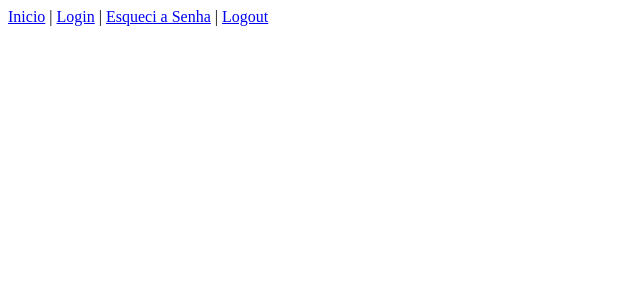
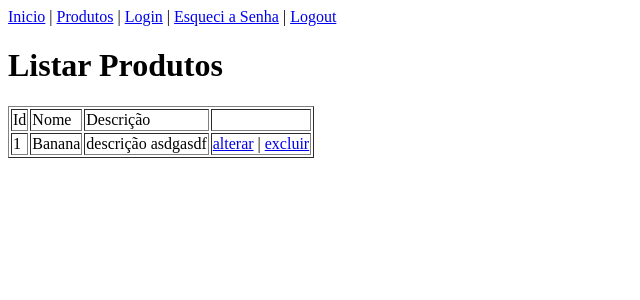
Before and after one commit to FelipeRfariasDev/angular-produtos, an Angular app: page /listar-produtos in a window 1280 px wide. Before the commit this address led to /. Shown: the top 300 px of the page, without its empty margins (0-640 px from the left). Built offline with nearby package versions, Linux system fonts and the light colour scheme.

Commit message:
-> tag: produtos listar html

```diff
--- a/src/app/app-routing.module.ts
+++ b/src/app/app-routing.module.ts
@@ -5,6 +5,7 @@ import { HomeComponent } from './components/home/home.component';
 import { LoginComponent } from './components/autenticacao/login/login.component';
 import { EsqueciSenhaComponent } from './components/autenticacao/esqueci-senha/esqueci-senha.component';
 import { LogoutComponent } from './components/autenticacao/logout/logout.component';
+import { ListarProdutosComponent } from './components/produtos/listar/listar-produtos.component';
 
 const routes: Routes = [
   { path: '', component: HomeComponent, pathMatch: 'full' },
@@ -12,6 +13,7 @@ const routes: Routes = [
   { path: 'login', component: LoginComponent },
   { path: 'esqueci-senha', component: EsqueciSenhaComponent },
   { path: 'logout', component: LogoutComponent },
+  { path: 'listar-produtos', component: ListarProdutosComponent },
 ];
 
 @NgModule({
--- a/src/app/app.module.ts
+++ b/src/app/app.module.ts
@@ -10,6 +10,7 @@ import { LoginComponent } from './components/autenticacao/login/login.component'
 import { EsqueciSenhaComponent } from './components/autenticacao/esqueci-senha/esqueci-senha.component';
 import { LogoutComponent } from './components/autenticacao/logout/logout.component';
 import { HomeComponent } from './components/home/home.component';
+import { ListarProdutosComponent } from './components/produtos/listar/listar-produtos.component';
 
 @NgModule({
   declarations: [
@@ -18,7 +19,8 @@ import { HomeComponent } from './components/home/home.component';
     MenuComponent,
     LoginComponent,
     EsqueciSenhaComponent,
-    LogoutComponent
+    LogoutComponent,
+    ListarProdutosComponent
   ],
   imports: [
     BrowserModule,
--- a/src/app/components/menu/menu.component.html
+++ b/src/app/components/menu/menu.component.html
@@ -1,4 +1,6 @@
 <a [routerLink]="['/home']">Inicio</a> |
+
+<a [routerLink]="['/listar-produtos']">Produtos</a> |
 
 <a [routerLink]="['/login']">Login</a> |
 
--- /dev/null
+++ b/src/app/components/produtos/listar/listar-produtos.component.html
@@ -0,0 +1,19 @@
+<h1>{{title}}</h1>
+
+<table border="1">
+    <tr>
+        <td>Id</td>
+        <td>Nome</td>
+        <td>Descrição</td>
+        <td></td>
+    </tr>
+    <tr>
+        <td>1</td>
+        <td>Banana</td>
+        <td>descrição asdgasdf</td>
+        <td>
+            <a href="javascript:void(0)">alterar</a> |
+            <a href="javascript:void(0)">excluir</a>
+        </td>
+    </tr>
+</table>
--- /dev/null
+++ b/src/app/components/produtos/listar/listar-produtos.component.ts
@@ -0,0 +1,9 @@
+import { Component } from '@angular/core';
+
+@Component({
+  selector: 'app-listar-produtos.component',
+  templateUrl: './listar-produtos.component.html'
+})
+export class ListarProdutosComponent {
+  title='Listar Produtos';
+}
```
